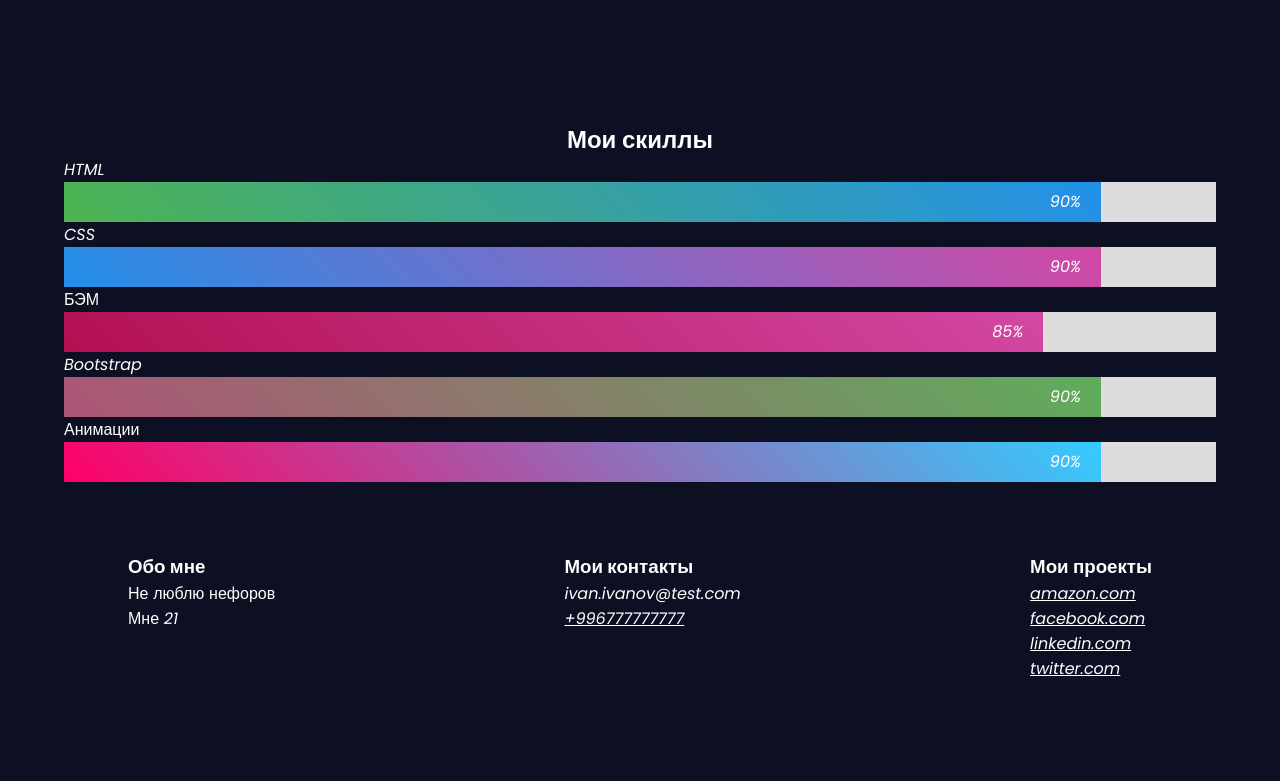
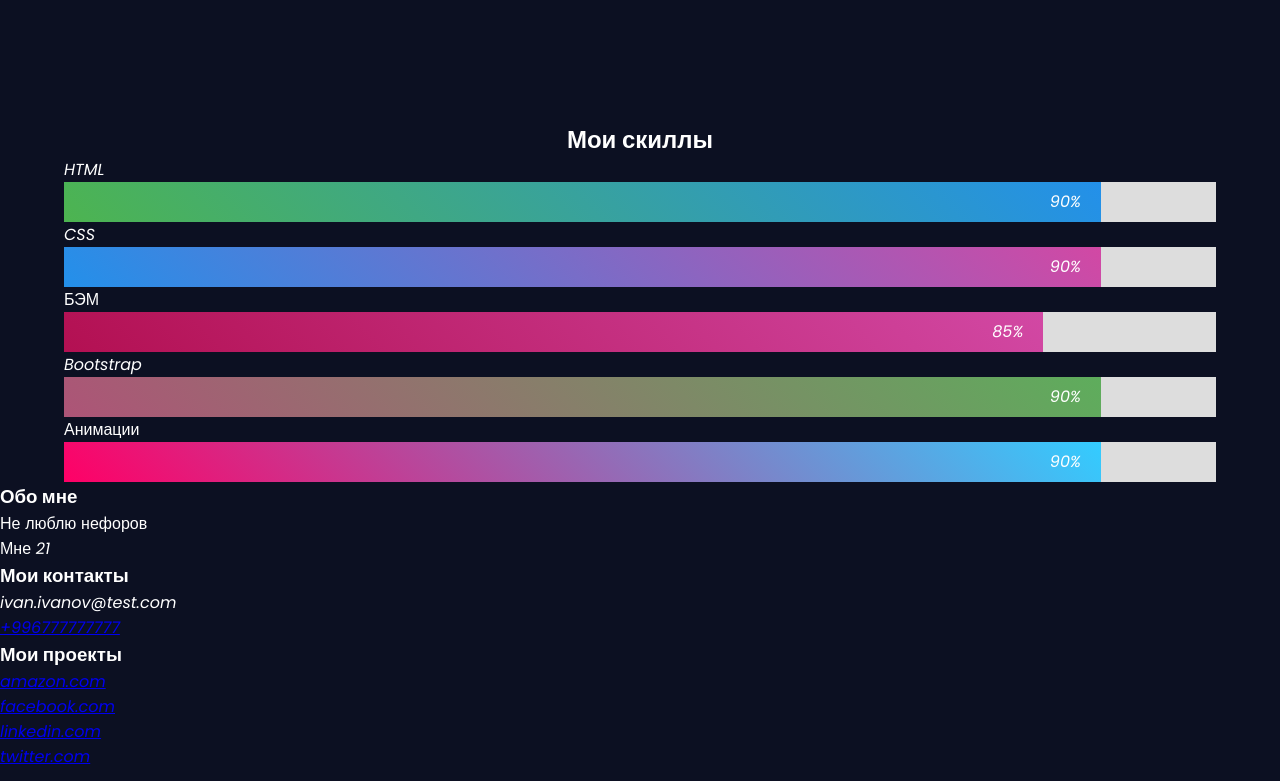
Before and after one commit to Aliev-cyber/Portfolio, a plain HTML site: page skills.html in a window 1280 px wide. Shown: the part 78-859 px from the top of the page. Drawn offline with Linux system fonts and the light colour scheme.

Commit message:
footer fix

```diff
--- a/css/style.css
+++ b/css/style.css
@@ -268,14 +268,14 @@ body {
     object-fit: cover;
 }
 
-.footer {
+.footer1 {
     display: flex;
     justify-content: space-between;
     padding: 70px 10% 0;
     margin-bottom: 100px;
 }
 
-.footer a {
+.footer1 a {
     color: #fff;
 }
 
```
Also changed, not shown: index.html (+1 -1 lines).
